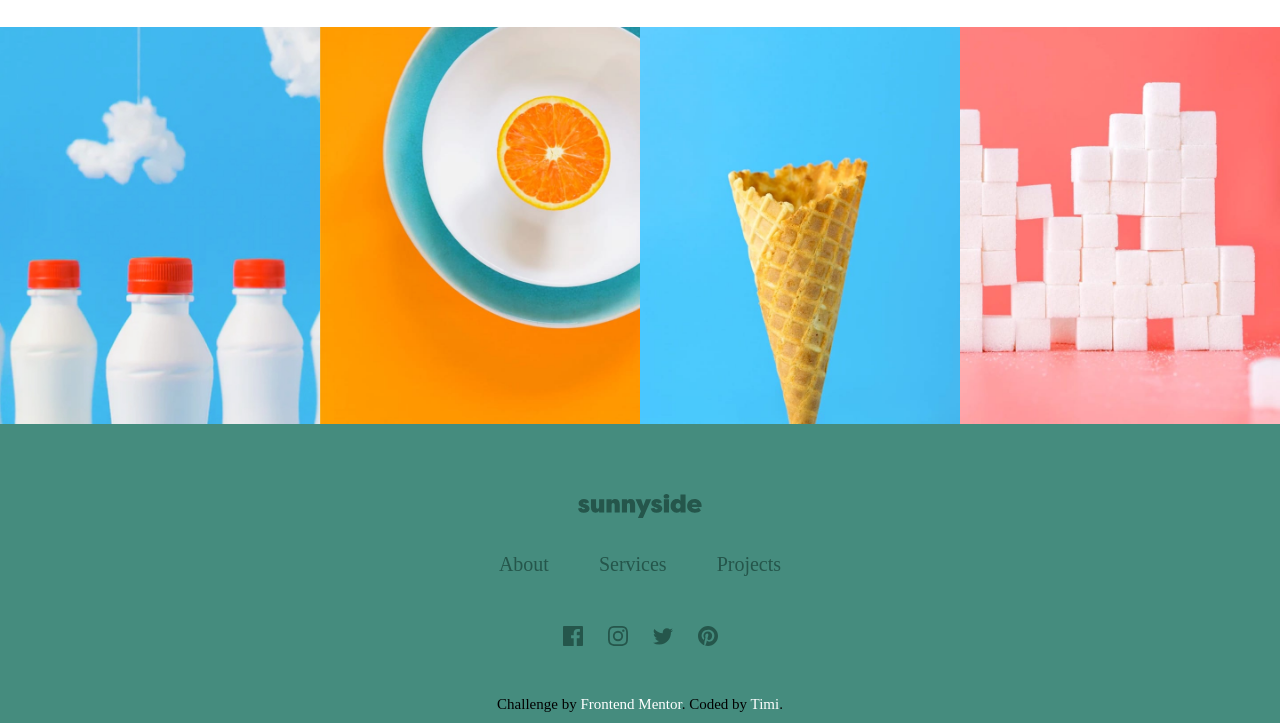
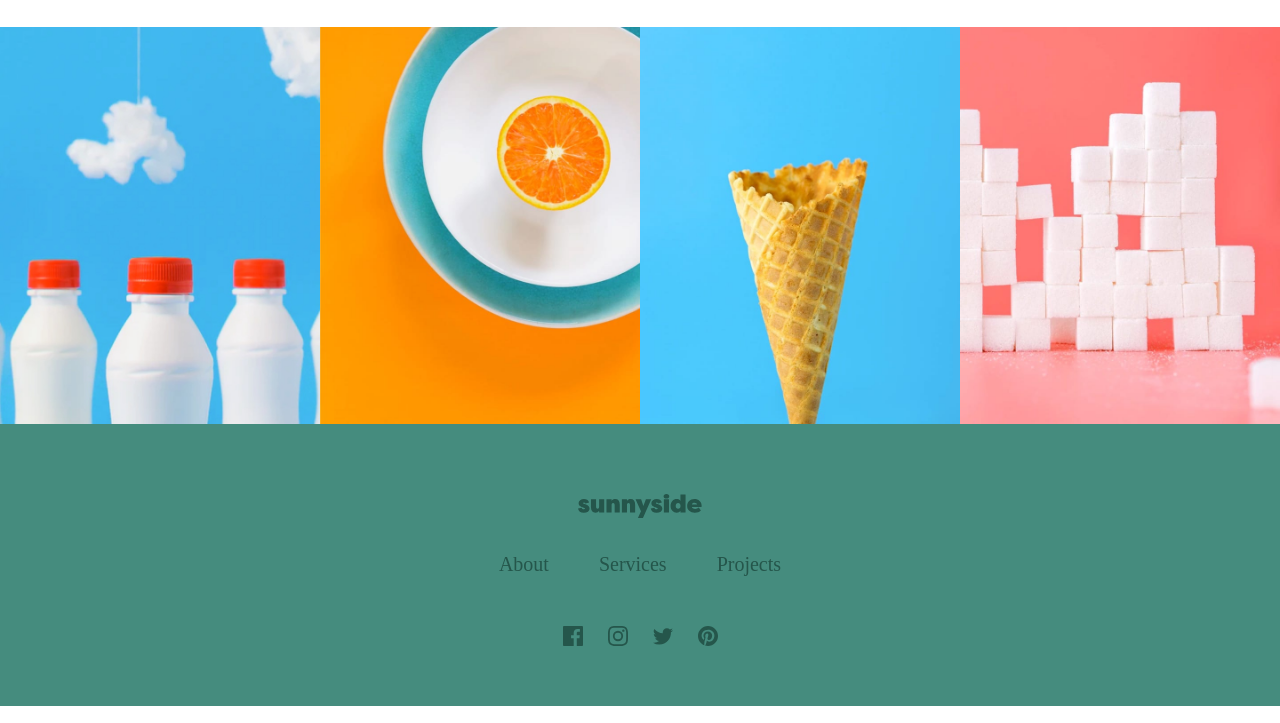
Before and after one commit to Timi-cell/sunnyside-agency, a plain HTML site: page index.html in a window 1280 px wide. Shown: the part 2826-3549 px from the top of the page. Drawn offline with Linux system fonts and the light colour scheme.

Commit message:
Update index.html

```diff
--- a/index.html
+++ b/index.html
@@ -3,13 +3,12 @@
   <head>
     <meta charset="UTF-8" />
     <meta name="viewport" content="width=device-width, initial-scale=1.0" />
-    <link
+<!--     <link
       rel="icon"
       type="image/png"
       sizes="32x32"
       href="./images/favicon-32x32.png"
-    />
-    <title>Frontend Mentor | Sunnyside agency landing page</title>
+    /> -->
     <link rel="stylesheet" href="./css/normalize.css" />
     <link rel="stylesheet" href="./css/style.css" />
     <link rel="preconnect" href="https://fonts.googleapis.com" />
@@ -274,12 +273,12 @@
           />
         </svg>
       </div>
-      <div class="attribution">
+<!--       <div class="attribution">
         Challenge by
         <a href="https://www.frontendmentor.io?ref=challenge" target="_blank"
           >Frontend Mentor</a
         >. Coded by <a href="#">Timi</a>.
-      </div>
+      </div> -->
     </section>
     <script src="./js/script.js"></script>
   </body>
```
